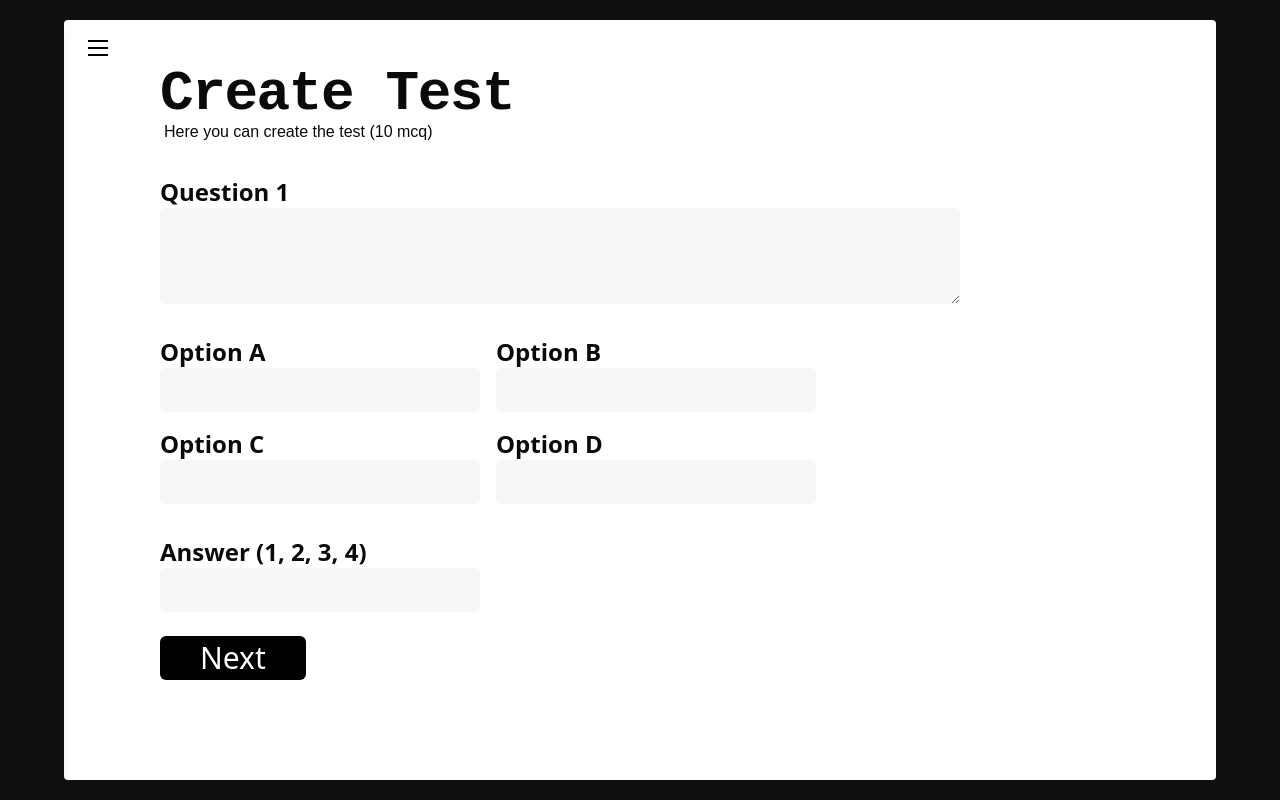
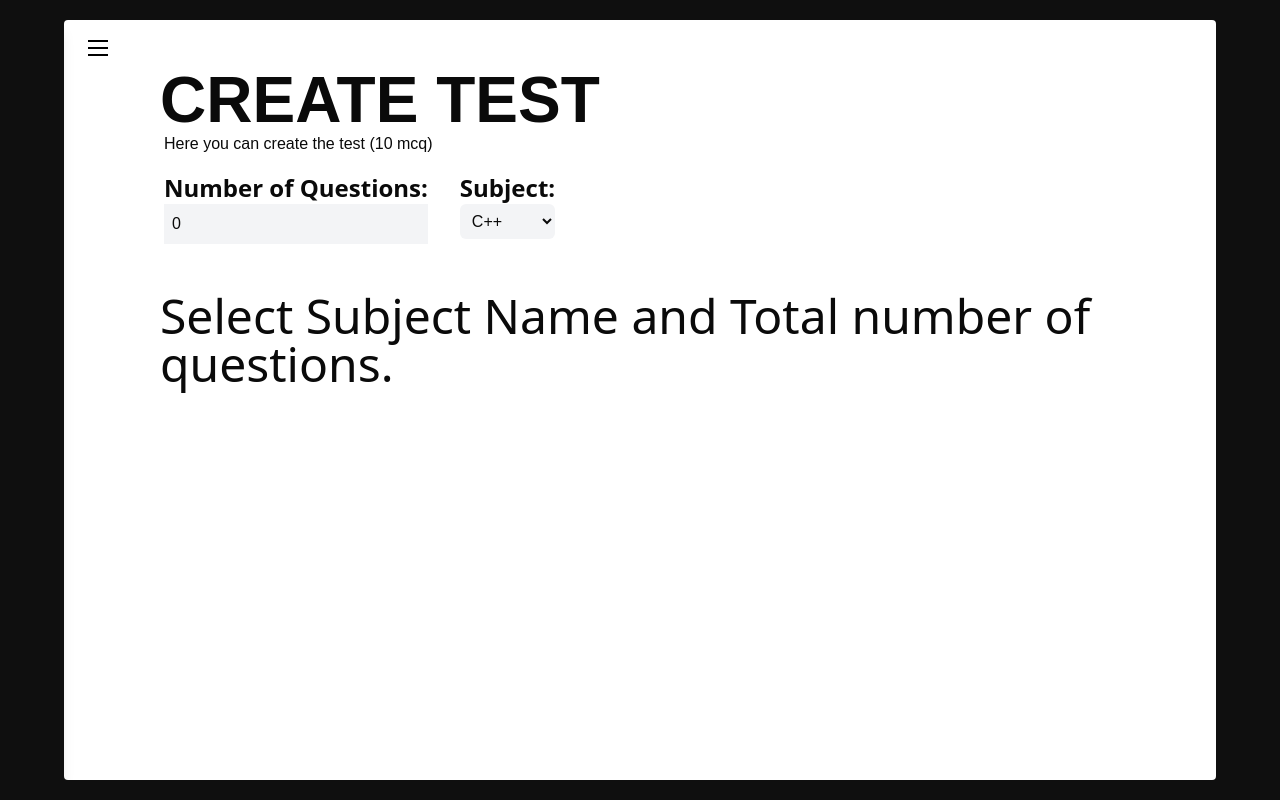
Before and after one commit to psapkale/intercord, a React (Vite) app in the folder frontend/: page /dashboard/createtest in a window 1280 px wide. Built offline with nearby package versions, Linux system fonts and the light colour scheme; a web font is replaced by a local one.

Commit message:
chore: DONE with prev Button in CreateTest Page

```diff
--- a/frontend/src/pages/CreateTest.tsx
+++ b/frontend/src/pages/CreateTest.tsx
@@ -1,3 +1,5 @@
+/* eslint-disable prefer-const */
+/* eslint-disable @typescript-eslint/no-unused-vars */
 import { useState } from "react";
 import QuestionModel from "./QuestionModel";
 
@@ -8,13 +10,24 @@ export type question = {
   answerIndex: number;
 };
 
+// Subject name
+type subjectType = "C++" | "PHP" | "JAVA" | "TypeScript";
+
 const CreateTest = () => {
   const [test, setTest] = useState<question[]>([]);
   const [step, setStep] = useState(0);
+  const [totalNumberOfQuestions, setTotalNumberOfQuestions] = useState(0);
+  const [subjectName, setSubjectName] = useState<subjectType>("C++");
 
   // handling next question
   const handleNext = ({ question, options, answerIndex }: question) => {
+    if (test[step] === undefined)
       setTest([...test, { question, options, answerIndex }]);
+    else {
+      let modifiedTest = test;
+      modifiedTest[step] = { question, options, answerIndex };
+      setTest(modifiedTest);
+    }
     setStep((step) => step + 1);
   };
 
@@ -25,20 +38,87 @@ const CreateTest = () => {
 
   return (
     <div className="w-full h-full pl-[6rem] pt-[2rem]">
-      <div className="flex flex-col">
+      <div className="flex flex-col gap-4 mb-[3rem]">
+        <div>
           <h1
-          className="font-mono tracking-tight font-semibold text-[3.5rem] -mb-4"
+            className="font-b uppercase font-bold text-[4rem] -mb-4"
             id="title"
           >
             Create Test
           </h1>
           <p className="pl-1">Here you can create the test (10 mcq)</p>
         </div>
+        <div>
+          <div className="flex gap-8 pl-1">
+            <div className="flex flex-col">
+              <label
+                htmlFor="totalNumberOfQuestions"
+                className="font-zyada font-bold text-2xl rounded-md"
+              >
+                Number of Questions:
+              </label>
+              <input
+                type="number"
+                id="totalNumberOfQuestions"
+                className="outline-none bg-gray-100 p-2"
+                value={totalNumberOfQuestions}
+                onChange={(e) => {
+                  setTotalNumberOfQuestions(Number(e.target.value));
+                }}
+              />
+            </div>
+            <div className="flex flex-col">
+              <label
+                htmlFor="totalNumberOfQuestions"
+                className="font-zyada font-bold text-2xl"
+              >
+                Subject:
+              </label>
+              {/* <input
+                type="text"
+                id="totalNumberOfQuestions"
+                className="outline-none bg-gray-100 p-2 rounded-md"
+                value={subjectName}
+                onChange={(e) => {
+                  setSubjectName(e.target.value);
+                }}
+              /> */}
+              <select
+                className="outline-none bg-gray-100 p-2 rounded-md"
+                onChange={(e) => {
+                  const val = e.target.value;
+                  if (
+                    val == "C++" ||
+                    val == "JAVA" ||
+                    val == "PHP" ||
+                    val == "TypeScript"
+                  ) {
+                    setSubjectName(val);
+                  }
+                }}
+              >
+                <option value="C++">C++</option>
+                <option value="JAVA">JAVA</option>
+              </select>
+            </div>
+          </div>
+        </div>
+      </div>
+      {/* If Number of questions are not selected then in that case */}
+      {totalNumberOfQuestions > 0 && subjectName ? (
         <QuestionModel
           handleNext={handleNext}
           handleSubmit={handleSubmit}
           step={step}
+          totalNumberOfQuestions={totalNumberOfQuestions}
+          test={test}
+          setStep={setStep}
         />
+      ) : (
+        <h1 className="text-5xl font-zyada">
+          Select Subject Name and Total number of questions.
+        </h1>
+      )}
     </div>
   );
 };
--- a/frontend/src/pages/QuestionModel.tsx
+++ b/frontend/src/pages/QuestionModel.tsx
@@ -1,3 +1,5 @@
+/* eslint-disable no-unsafe-optional-chaining */
+/* eslint-disable @typescript-eslint/no-explicit-any */
 /* eslint-disable prefer-const */
 import { useState } from "react";
 import { question } from "./CreateTest";
@@ -6,17 +8,24 @@ const QuestionModel = ({
   handleNext,
   step,
   handleSubmit,
+  totalNumberOfQuestions,
+  setStep,
+  test,
 }: {
   handleNext: (question: question) => void;
   handleSubmit: () => void;
+  setStep: (step: any) => void;
   step: number;
+  totalNumberOfQuestions: number;
+  test: question[];
 }) => {
   const [mcq, setMcq] = useState<question>({
-    answerIndex: 1,
-    question: "",
-    options: ["", "", "", ""],
+    answerIndex: test[step] != undefined ? test[step]?.answerIndex : 1,
+    question: test[step] != undefined ? test[step]?.question : "",
+    options: test[step] != undefined ? test[step]?.options : ["", "", "", ""],
   });
 
+  //! handling going to the next
   const handleNewSubmit = (e: React.FormEvent<HTMLFormElement>) => {
     e.preventDefault();
     handleNext(mcq);
@@ -26,7 +35,23 @@ const QuestionModel = ({
       options: ["", "", "", ""],
     });
 
-    if (step === 9) handleSubmit();
+    if (step === totalNumberOfQuestions - 1) handleSubmit();
+  };
+
+  //! handling going to the previous
+  const handlePrev = () => {
+    setStep((prev: any) => prev - 1);
+
+    setMcq({
+      answerIndex:
+        test[Number(step - 1)] != undefined ? test[step - 1]?.answerIndex : 1,
+      question:
+        test[Number(step - 1)] != undefined ? test[step - 1]?.question : "",
+      options:
+        test[Number(step - 1)] != undefined
+          ? [...test[Number(step - 1)]?.options]
+          : ["", "", "", ""],
+    });
   };
 
   return (
@@ -132,14 +157,27 @@ const QuestionModel = ({
             onChange={(e) => {
               setMcq({ ...mcq, answerIndex: Number(e.target.value) });
             }}
+            value={mcq.answerIndex}
           />
         </div>
-        <button
-          className="hover:bg-white hover:text-black transition-all duration-300 py-1 px-10 text-3xl rounded-md mt-6 text-white font-zyada bg-black"
-          type="submit"
-        >
-          {step < 9 ? "Next" : "Submit"}
-        </button>
+        <div className="flex gap-4">
+          <button
+            className={
+              "hover:bg-white hover:text-black transition-all duration-300 py-1 px-10 text-3xl rounded-md mt-6 text-white font-zyada bg-black " +
+              (step == 0 ? "cursor-not-allowed" : "")
+            }
+            onClick={handlePrev}
+            disabled={step == 0}
+          >
+            Prev
+          </button>
+          <button
+            type="submit"
+            className="hover:bg-white hover:text-black transition-all duration-300 py-1 px-10 text-3xl rounded-md mt-6 text-white font-zyada bg-black"
+          >
+            {step < totalNumberOfQuestions - 1 ? "Next" : "Submit"}
+          </button>
+        </div>
       </form>
     </div>
   );
```
Also changed, not shown: frontend/details.txt (added), 2 other files (tests, documents, lock files or other folders). Lines whose indentation alone changed are shown as unchanged.
